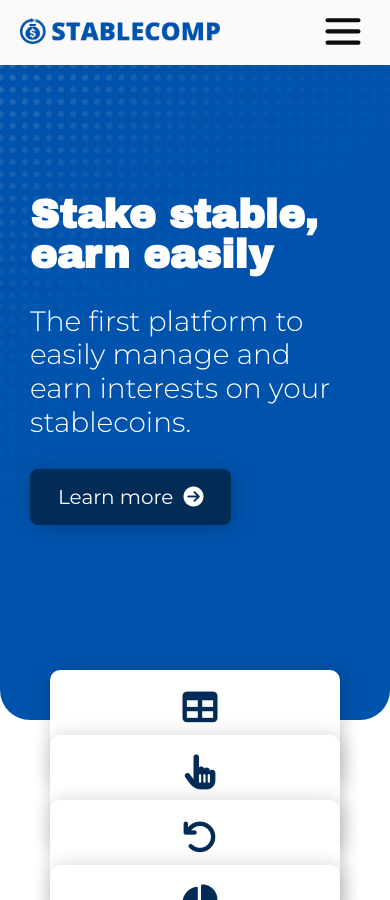
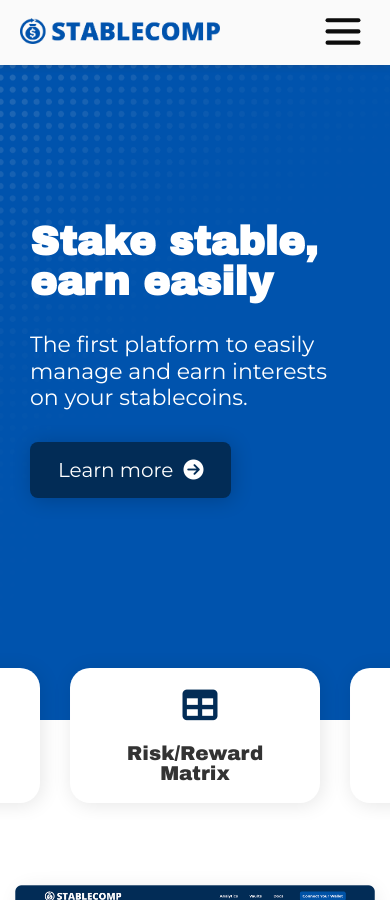
Before and after one commit to Stablecomp/Stablecomp.com, a Jekyll site: the page built from index.md, in a window 390 px wide and 900 px high. Built offline with Jekyll 4.4.1, drawn with Linux system fonts in a browser that asks for light colours; nearby versions of some CDN libraries; some of the changed text lies outside the part shown.

Commit message:
Slider and bug fix

```diff
--- a/_layouts/default.html
+++ b/_layouts/default.html
@@ -23,9 +23,9 @@
         <a href="#"><img src="{{ "/assets/img/stablecomp-full_logo.png" | relative_url }}" alt=""></a>
       </div>
       <ul class="menu">
-        <li><a href="">Docs</a></li>
-        <li><a href="{{ "/#timeline" | relative_url }} ">Roadmap</a></li>
-        <li><a href="{{ "/#scomp-contact" | relative_url }} ">Contacts</a></li>
+        <li><a class="menu-item" href="">Docs</a></li>
+        <li><a class="menu-item" href="{{ "/#timeline" | relative_url }} ">Roadmap</a></li>
+        <li><a class="menu-item" href="{{ "/#scomp-contact" | relative_url }} ">Contacts</a></li>
         <a href="#" class="button button--launch">Launch App</a>
         <li>
           <p class="icon-bar">
@@ -58,7 +58,7 @@
           <a href="https://t.me/stablecomp" target="_blank"> <i class="fab fa-telegram-plane"></i></a>
           <a href="https://twitter.com/Stablecomp_com"target="_blank"><i class="fab fa-twitter"></i></a>
           <a href="https://stablecomp.medium.com/"target="_blank"> <i class="fab fa-medium"></i></a>
-          <a href="#"target="_blank"> <i class="fab fa-github"></i></a></p>
+          <a href="https://github.com/Stablecomp"target="_blank"> <i class="fab fa-github"></i></a></p>
       </div>
       <div class="col">
         <h4 class="med-text tw">Contact us</h4>
--- a/assets/style.css
+++ b/assets/style.css
@@ -12,7 +12,7 @@
 p{
   line-height: 28px;
   color: #3c3f42;
-  font-weight: 300;
+  font-weight: 400;
   font-size: 18px;
 }
 
@@ -73,7 +73,13 @@
 .button:hover {box-shadow: 2px 2px 20px 0px rgba(0,0,0,0);}
 .button:hover::before{width: 100%; opacity: 100%;}
 
-.button--launch {font-size: 18px; margin-left: 20px;border-radius: 150px;}
+.button--launch {
+  font-size: 18px;
+  margin-left: 20px;
+  border-radius: 150px;
+  align-self: center;
+  padding: 15px 23px;
+}
 .button--launch::before {border-radius: 150px;}
 
 .fas{ font-size: 20px; margin-left: 10px; transition: .2s ease-out;}
@@ -168,6 +174,31 @@
   padding-bottom: 0px;
 }
 
+/* ! Carousel */
+.scomp-plus .main-carousel{display: none;}
+.flickity-page-dots, .flickity-button{display: none !important;}
+
+.flickity-viewport{height: 170px !important; align-items: center;}
+.flickity-slider{display: flex; align-items: center;}
+.carousel-cell{
+  height: auto;
+  width: 250px;
+  padding: 20px 15px;
+  margin-right: 30px;
+  border-radius: 20px;
+  box-shadow: 2px 2px 20px 0px rgba(0,0,0, .1);
+  text-align: center !important;
+  background: #fff;
+}
+
+.carousel-cell__content{
+  border-radius: 10px;
+  line-height: 350px;
+  text-align: center;
+  height: 100%;
+  width: 100%;
+}
+
 /* ! Poster */
 .poster{
   height: 80vh;
@@ -243,8 +274,8 @@
   margin: 15px;
   box-shadow: 2px 2px 20px 0px rgba(0,0,0, .3);
 }
+
 .scomp-matrix__text__content.matrix-box{width: 100%;}
-
 .scomp-matrix__text__content p{padding: 0;}
 .scomp-matrix__text__content h4{padding-bottom: 15px;}
 .scomp-matrix__text__container{display: flex; height: 50%;}
@@ -253,6 +284,7 @@
 .the-matrix .poster__img img {transform: scale(1.35) translateX(75px);}
 .the-matrix__box .col{ padding: 15px; border-radius: 15px; margin: 0 10px;}
 
+/* SCOMP Flow*/
 .scomp-flow {
   display: flex;
   justify-content: center;
@@ -270,30 +302,10 @@
   margin-bottom: 50px;
   border-radius: 20px;
   box-shadow: 2px 2px 20px 0px rgba(0,0,0, .3);}
+
 .scomp-flow a {line-height: 1;}
-
- .scomp-flow span {font-weight: bold; color: #022C56;}
- .scomp-flow span.user {color: #0455A6;}
-
-/* ! Carousel */
-.main-carousel{
-  padding: 40px 0;
-}
-
-.carousel-cell{
-  height: 250px;
-  width: 50%;
-  margin-right: 70px;
-}
-
-.carousel-cell__content{
-  border-radius: 10px;
-  background: #41BFEF;
-  line-height: 350px;
-  text-align: center;
-  height: 100%;
-  width: 100%;
-}
+.scomp-flow span {font-weight: bold; color: #022C56;}
+.scomp-flow span.user {color: #0455A6;}
 
 /* Governance */
 .scomp-governance{
@@ -570,10 +582,14 @@
     transform: rotate(-135deg);
   }
 
+  .scomp-plus .grid{display: none;}
+  .scomp-plus .main-carousel{display: block; margin-top: -70px;}
+
   .hero {
     border-bottom-left-radius: 30px;
     border-bottom-right-radius: 30px;}
   .hero__content h1, .hero__content p{width: 100%;}
+  .hero__content p{font-size: 22px;}
   .hero__image {display: none;}
 
   .poster{flex-wrap: wrap; height: auto;}
@@ -608,6 +624,10 @@
   .the-matrix__box .col{ padding: 0px; border-radius: 15px; margin: 0 0px;}
 
   .scomp-flow{padding: 75px 15px;}
+  .scomp-flow img {height: 100%;}
+
+  .scomp-token.mt-2 {margin-top: 25px;}
+
   .stc-home-form .col{margin: 0; padding: 25px;}
 
   .footer__content{padding: 100px 15px 15px 15px;
--- a/index.md
+++ b/index.md
@@ -35,6 +35,33 @@
         <h4>Analytics Section</h4>
       </div>
     </div>
+
+    <div class="main-carousel" data-flickity='{ "freeScroll": true , "wrapAround": true , "contain": true }'>
+      <div class="carousel-cell">
+        <div>
+          <i class="fas fa-table"></i>
+          <h4>Risk/Reward <br> Matrix</h4>
+        </div>
+      </div>
+      <div class="carousel-cell">
+        <div>
+          <i class="fas fa-hand-pointer"></i>
+          <h4>1-Click <br> Staking</h4>
+        </div>
+      </div>
+      <div class="carousel-cell">
+        <div>
+          <i class="fas fa-undo"></i>
+          <h4>Automated <br> Compound</h4>
+        </div>
+      </div>
+      <div class="carousel-cell">
+        <div>
+          <i class="fas fa-chart-pie"></i>
+          <h4>Analytics <br> Section</h4>
+        </div>
+      </div>
+    </div>
   </section>
 
   <section class="poster poster--mission mt-1">
@@ -48,7 +75,7 @@
       <p>
         The integrated analytics section allows users to <b>monitor returns and assets diversification</b>.
       </p>
-      <a href="#" class="button">Learn more <i class="fas fa-arrow-circle-right"></i></a>
+      <a href="{{ "/#scomp-contact" | relative_url }}" class="button">Learn more <i class="fas fa-arrow-circle-right"></i></a>
     </div>
   </section>
 
@@ -57,7 +84,7 @@
       <h3 class="big-text">Choose your investment Risk/Return</h3>
       <p><b>The matrix</b> makes the job of selecting stablecoin annuity opportunities quick and easy.
         It offers the user a synthetic analysis of all stablecoin pools present on the apps of the selected chain, dividing them by risk and return.</p>
-      <a href="" class="button">Learn more <i class="fas fa-arrow-circle-right"></i></a>
+      <a href="{{ "/#scomp-contact" | relative_url }}" class="button">Learn more <i class="fas fa-arrow-circle-right"></i></a>
     </div>
     <div class="poster__img reveal">
       <img src=" {{ "/assets/img/Risk-Reward_Mockup.png" | relative_url }} " alt="The Stablecomp's risk/return matrix">
@@ -66,10 +93,10 @@
 
   <section class=" scomp-flow mt-1">
     <h3 class="big-text reveal">Automatic<br> Self-Composition</h3>
-      <img class="reveal" src=" {{ "/assets/img/Scomp-flow.jpg" | relative_url }} " alt="How Stablecomp works.Its working flow">
+      <img class="reveal" src=" {{ "/assets/img/tokenflow.png" | relative_url }} " alt="How Stablecomp works.Its working flow">
       <p class="reveal">The automatic farming mechanism allows users to easily obtain returns in stablecoin. <br> They just have to deposit and withdraw the stablecoin they prefer with <b>just 1-Click</b>. The automatic-Self Composition will do everything.
       </p>
-      <p><a href="#" class="button">Learn more <i class="fas fa-arrow-circle-right"></i></a></p>
+      <p><a href="{{ "/#scomp-contact" | relative_url }}" class="button">Learn more <i class="fas fa-arrow-circle-right"></i></a></p>
   </section>
 
   <section class="poster poster--analytics mt-1">
@@ -77,10 +104,10 @@
       <img src=" {{ "/assets/img/Stablecomp_Analytics-Mockup-interface.png" | relative_url }} " alt="Stablecomp analytics interface">
     </div>
     <div class="poster__content poster__content--circolo reveal">
-      <h3 class="big-text">Analyze your yield</h3>
+      <h3 class="big-text">Analyze <br> your yield</h3>
       <p>Three simple graphs to analyze and visualize all user data:<br> asset allocation, realized & average return and the 1-year yield projection charts.
       </p>
-      <a href="#" class="button">Learn more <i class="fas fa-arrow-circle-right"></i></a>
+      <a href="{{ "/#scomp-contact" | relative_url }}" class="button">Learn more <i class="fas fa-arrow-circle-right"></i></a>
     </div>
   </section>
 
```
Also changed, not shown: other parts of _layouts/default.html (+5 -0 lines), assets/img/tokenflow.png (added).
